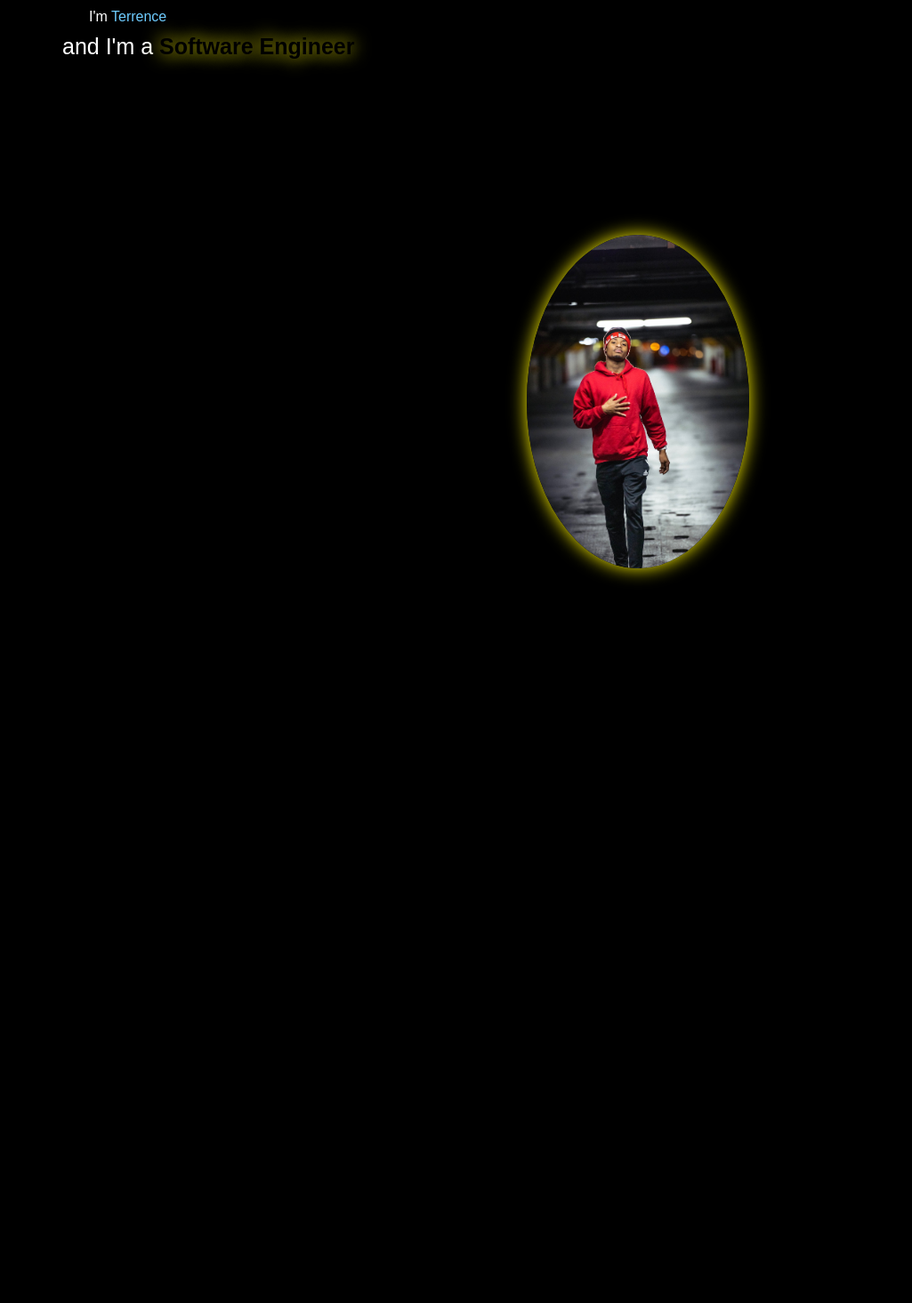
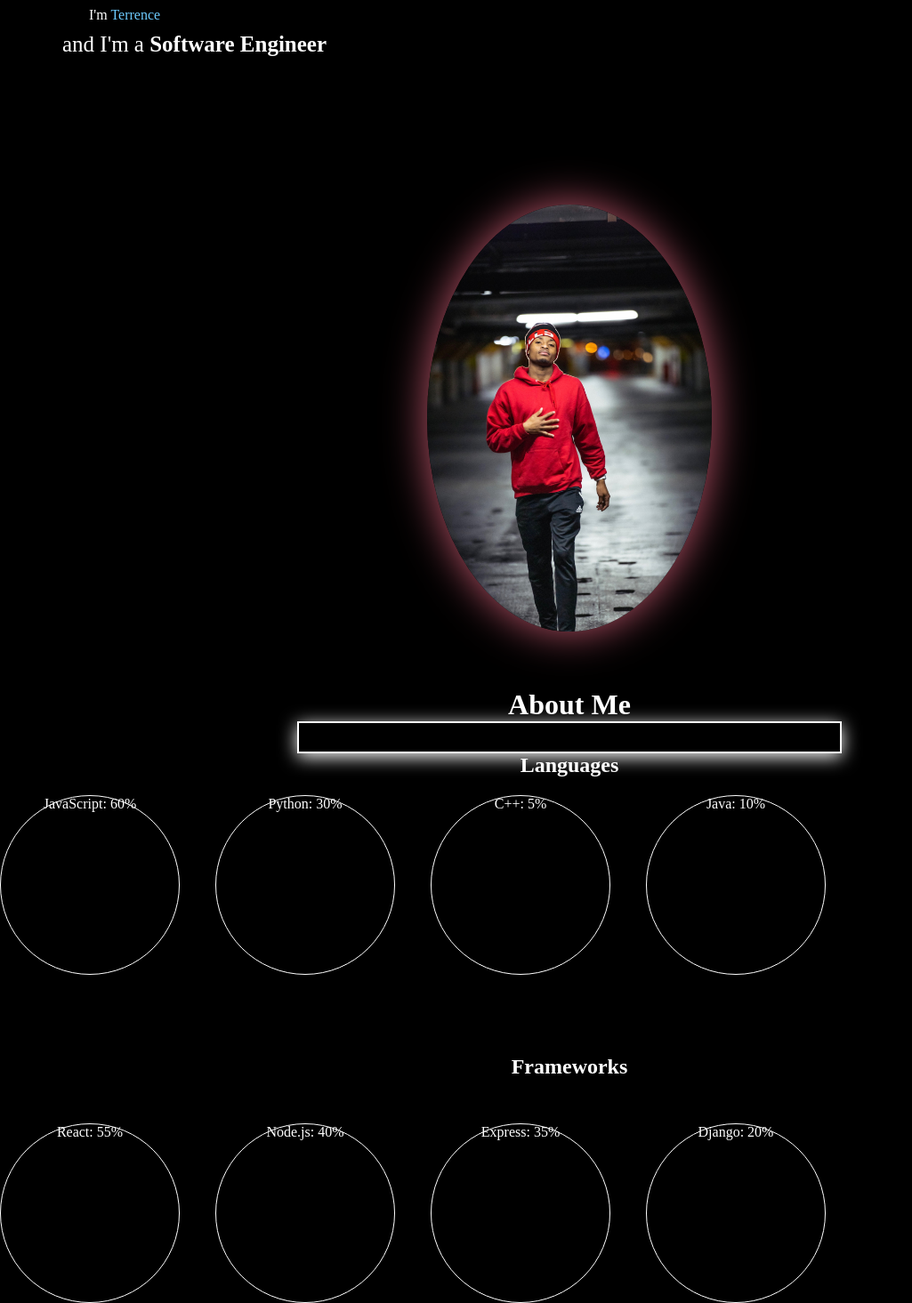
Before and after one commit to T-In-Tech-GH/Webfolio, a React (Vite) app: page / in a window 1280 px wide. Shown: the part 100-1565 px from the top of the page at 89% size, without its empty margins (0-1025 px from the left). Before the commit the page ends 800 px from the top, so only its background shows below. Built offline with nearby package versions, Linux system fonts and the light colour scheme.

Commit message:
UI updates

```diff
--- /dev/null
+++ b/components/About.jsx
@@ -0,0 +1,15 @@
+import "../styles/About.css";
+
+
+const About = () => {
+    return (
+        <>
+        <div className="containerAbout">
+        <h1 className="about">About Me</h1>
+        <p className="aboutMe"></p>
+        </div>
+        </>
+    )
+}
+
+export default About;
--- a/components/Hero.jsx
+++ b/components/Hero.jsx
@@ -3,13 +3,6 @@ import "../styles/Hero.css";
 import image from "../src/assets/Myimg.jpeg";
 
 const Hero = () => {
-  const [role, setRole] = useState("Software Engineer");
-
-  if (role !== "Software Engineer") {
-    setRole("Web Developer")
-  }
-
-
   const img = image;
 
 
@@ -21,7 +14,9 @@ return (
     <p className="introduction">I'm <span className="mySpan">Terrence</span></p>
     <p className="role">and I'm a <span className="role2">Software Engineer</span></p>
     </div>
+    <div className="container2">
     <img className="image" src={img} />
+    </div>
     </>
 )
 
--- a/components/Nav.jsx
+++ b/components/Nav.jsx
@@ -16,8 +16,8 @@ const navObj = [
         <h4 className="logo">T-In-Tech</h4>
         <ul className="link-list">
             {navObj.map((link, index) => (
-                <li key={index}>
-                <a href={link.path} className="link-name">{link.name}</a>
+                <li className="link-name" key={index}>
+                <a href={link.path}>{link.name}</a>
                 </li>
             ))}
         </ul>
--- /dev/null
+++ b/components/Skills.jsx
@@ -0,0 +1,39 @@
+import "../styles/Skills.css";
+
+  const language = [
+    {name: "JavaScript", progress: "60%"},
+    {name: "Python", progress: "30%"},
+    {name: "C++", progress: "5%"},
+    {name: "Java", progress: "10%"},
+  ]
+
+  const frameworks = [
+    {name: "React", progress: "55%"},
+    {name: "Node.js", progress: "40%"},
+    {name: "Express", progress: "35%"},
+    {name: "Django", progress: "20%"},
+  ]
+
+  const Skills = () => {
+    return (
+        <>
+        <h2 className="languageName">Languages</h2>
+
+            <div className="radialContainer">
+                {language.map((lang, index) => (
+                    <li key={index} className="listChild">{lang.name}: {lang.progress}</li>
+                ))}
+            </div>
+
+        <h2 className="frameName">Frameworks</h2>
+         <div className="frame">
+                {frameworks.map((framework, index) => (
+                    <div key={index} className="listChild">{framework.name}: {framework.progress}</div>
+                ))}
+            </div>
+
+        </>
+    )
+}
+
+export default Skills;
--- a/package.json
+++ b/package.json
@@ -11,7 +11,8 @@
   },
   "dependencies": {
     "react": "^19.2.0",
-    "react-dom": "^19.2.0"
+    "react-dom": "^19.2.0",
+    "react-router-dom": "^7.11.0"
   },
   "devDependencies": {
     "@eslint/js": "^9.39.1",
--- a/src/App.jsx
+++ b/src/App.jsx
@@ -1,16 +1,20 @@
-import { useState } from 'react'
-import Nav from "../components/Nav.jsx"
+import { BrowserRouter, Route, Routes } from "react-router-dom";
+import Nav from "../components/Nav.jsx";
 import Hero from "../components/Hero.jsx";
+import About from "../components/About.jsx";
+import Skills from "../components/Skills.jsx";
 import './App.css'
 
-function App() {
+const App = () => {
 
   return (
     <>
-      <Nav />
-      <Hero />
+    <Nav />
+     <Hero />
+      <About />
+      <Skills />
     </>
   )
 }
 
-export default App
+export default App;
--- a/src/index.css
+++ b/src/index.css
@@ -2,6 +2,7 @@
     margin: 0;
     padding: 0;
     font-family:Arial, Helvetica, sans-serif
+    width: 100%
 }
 
 body {
--- /dev/null
+++ b/styles/About.css
@@ -0,0 +1,32 @@
+.about {
+    font-size: 2rem;
+    margin-top: 4rem;
+    text-align: center;
+}
+
+.containerAbout {
+    display: flex;
+    flex-direction: column;
+    flex-wrap: wrap;
+}
+
+.aboutMe {
+    height: 30%;
+    width: 45%;
+    margin: auto;
+    animation: scrollIn 1s ease-in-out;
+    animation-delay: 0.5s;
+    padding: 1rem;
+    border: 2px solid white;
+    box-shadow: 0 4px 20px #fff
+}
+
+@keyframes scrollIn {
+    0% {
+        opacity: 0;
+        transform: translateY(50px);
+    } 100% {
+        opacity: 1;
+        transform: translateY(0px);
+    }
+}
--- a/styles/Hero.css
+++ b/styles/Hero.css
@@ -17,7 +17,7 @@
 .introduction {
     margin-left: 100px;
     margin-top: 10px;
-    animation: slideRight1 1.5s ease backwards;
+    animation: slideRight 1.5s ease backwards;
 }
 
 .mySpan {
@@ -34,16 +34,14 @@
 .role2 {
     font-weight: bold;
     animation: glowing-text 20s linear infinite;
-    color: black;
 }
 
 .image {
-    width: 250px;
-    margin-top: 2rem;
-    margin-left: 37rem;
+    width: 25vw;
     border-radius: 50%;
-    box-shadow: linear-gradient(45deg, #ff0000, #ff7300, #fffb00, #48ff00, #00ffd5, #002bff, #7a00ff, #ff00c8, #ff0000);
     animation: glowing 20s linear infinite;
+    display: flex;
+    margin: auto;
 }
 
 .image:hover {
@@ -59,65 +57,20 @@
     }
 }
 
-@keyframes slideRight1 {
-    0% {
-        transform: translateX(-80px);
-        opacity: 0;
-    } 100% {
-        transform: translateX(0px);
+@keyframes hoverBounce {
+    0%, 100% {
+        transform: translateY(0);
+    } 50% {
+        transform: translateY(-20px);
     }
 }
 
 @keyframes glowing {
     0% {
-        box-shadow: 0 0 5px #ff0000;
-    }
-    14% {
-        box-shadow: 0 0 20px #ff7300;
-    }
-    28% {
-        box-shadow: 0 0 20px #fffb00;
-    }
-    42% {
-        box-shadow: 0 0 20px #48ff00;
-    }
-    57% {
-        box-shadow: 0 0 20px #00ffd5;
-    }
-    71% {
-        box-shadow: 0 0 20px #002bff;
-    }
-    85% {
-        box-shadow: 0 0 20px #7a00ff;
-    }
-    100% {
-        box-shadow: 0 0 5px #ff00c8;
+        box-shadow: 0 0 30px #6eccff
+    } 50% {
+        box-shadow: 0 0 60px #ff0000ff
+    } 100% {
+        box-shadow: 0 0 90px #f2ff00ff
     }
 }
-
-@keyframes glowing-text {
-    0% {
-        text-shadow: 0 0 5px #ff0000;
-    }
-    14% {
-        text-shadow: 0 0 20px #ff7300;
-    }
-    28% {
-        text-shadow: 0 0 20px #fffb00;
-    }
-    42% {
-        text-shadow: 0 0 20px #48ff00;
-    }
-    57% {
-        text-shadow: 0 0 20px #00ffd5;
-    }
-    71% {
-        text-shadow: 0 0 20px #002bff;
-    }
-    85% {
-        text-shadow: 0 0 20px #7a00ff;
-    }
-    100% {
-        text-shadow: 0 0 5px #ff00c8;
-    }
-}
--- a/styles/Nav.css
+++ b/styles/Nav.css
@@ -1,15 +1,13 @@
 .container {
     display: flex;
     justify-content: space-around;
-    border: 1px solid white;
     height: 60px;
 }
 
 .logo {
     margin-top: 20px;
     text-shadow: 2px 3px 4px black;
-    color: white;
-    animation: fadeIn 2s ease forwards;
+    animation: fadeIn 5s ease forwards, logoColorChange 10s infinite;
 }
 
 .link-list {
@@ -21,6 +19,9 @@
     gap: 40px;
     margin-top: 20px;
     animation: slideLeft 1.5s ease forwards;
+}
+.link-name:hover {
+   animation: bounce 1s infinite;
 }
 
 .link-name {
@@ -49,3 +50,23 @@
 
   }
 }
+
+@keyframes logoColorChange {
+    0% {
+        color: #6eccff;
+    } 50% {
+        color: #fff;
+    } 75% {
+        color: #1c465dff;
+    } 100% {
+        color: #6eccff;
+    }
+}
+
+@keyframes bounce {
+    0%, 100% {
+        transform: translateY(-5px);
+    } 50% {
+        transform: translateY(0);
+    }
+}
--- /dev/null
+++ b/styles/Skills.css
@@ -0,0 +1,58 @@
+.radialContainer {
+    display: flex;
+    gap: 40px;
+    flex-wrap: wrap;
+    margin-top: 20px;
+    list-style: none;
+}
+
+.radialCard {
+    display: flex;
+    flex-direction: column;
+    align-items: center;
+}
+
+.radialBar {
+    --size: 140px;
+
+    width: var(--size);
+    height: var(--size);
+    border-radius: 50%;
+    background: conic-gradient(
+        white var(--value),
+        rgba(255, 255, 255, 0.15) 0%
+    );
+
+    display: flex;
+    align-items: center;
+    justify-content: center;
+
+}
+
+
+.languageName {
+    text-align: center;
+}
+
+.listChild {
+    border: 1px solid white;
+    width: 200px;
+    height: 200px;
+    border-radius: 50%;
+    text-align: center;
+
+}
+
+.frameName {
+    text-align: center;
+    margin-top: 90px;
+    margin-bottom: 50px;
+}
+
+
+.frame {
+    display: flex;
+    list-style: none;
+    gap: 40px;
+    flex-wrap: wrap;
+}
```
Also changed, not shown: 1 other file (tests, documents, lock files or other folders).
